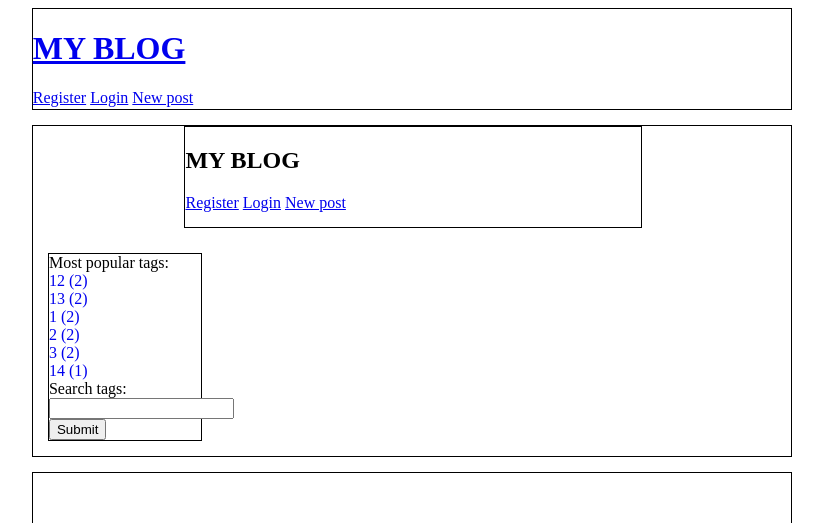
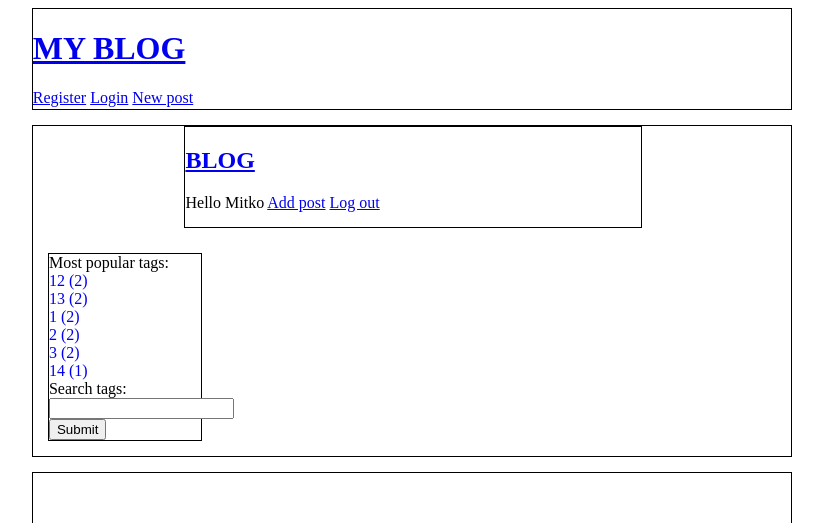
Before and after one commit to MarioDand/button-funray-blog, a PHP site: page /index.php in a window 1280 px wide. Shown: the top 523 px of the page, without its empty margins (229-1052 px from the left). Run offline with PHP 8.4, Linux system fonts and the light colour scheme; a user stored in the database is signed in; data comes from the database, SQL or seed files in the repository.

Commit message:
edit header.php

```diff
--- a/tp/header.php
+++ b/tp/header.php
@@ -22,14 +22,31 @@
     </head>
     <body>
     <header>
-        <h1>MY BLOG</h1>
-        <a href="register.php">Register</a>
-        <a href="login.php">Login</a>
-        <a href="addpost.php">New post</a>
+        <h1><a href="index.php">BLOG</a></h1>
+
+        <?php if(isset($_SESSION['user_name']) && $_SESSION['user_name'] &&($_SESSION['user_rights']==='user')){
+?>
+        <a>Hello <?php echo $_SESSION['user_name']; ?> </a>
+            <a href="logout.php">Log out</a>
+       <?php }elseif(isset($_SESSION['user_name']) && $_SESSION['user_name']&&($_SESSION['user_rights']==='admin')){
+            ?>
+            <a>Hello <?php echo $_SESSION['user_name']; ?> </a>
+            <a href="addpost.php">Add post</a>
+            <a href="logout.php">Log out</a>
+        <?php
+        }else{
+            ?>
+            <a href="register.php">Register</a>
+            <a href="login.php">Login</a>
+            <a>Hello Guest </a>
+                <?php
+        }
+        ?>
+
     </header>
     </body>
     </html>
 
 <?php
-
 include "database.php";
+?>
```
